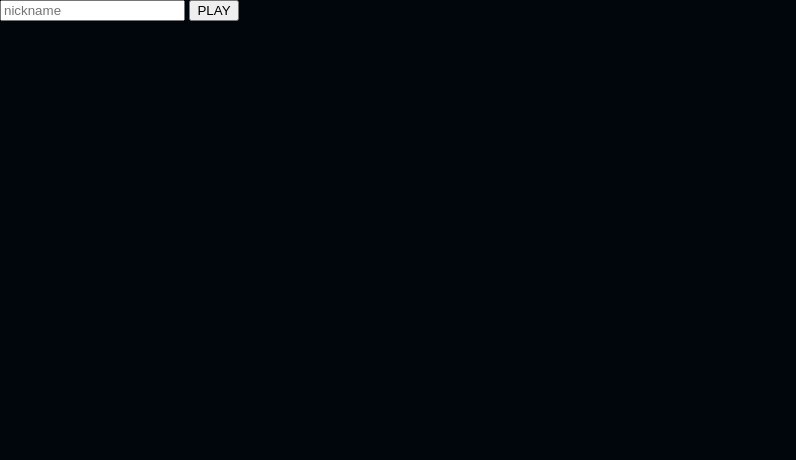
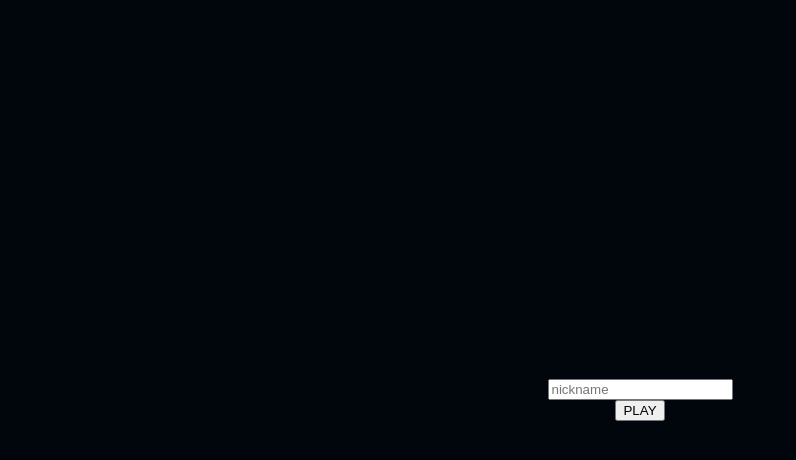
Before and after one commit to lunarfractal/unix-client, a plain HTML site: page index.html in a window 1280 px wide. Shown: the whole page, without its empty margins (0-796 px from the left). Drawn offline with nearby package versions, Linux system fonts and the light colour scheme.

Commit message:
Update main-notmin.css

```diff
--- a/css/main-notmin.css
+++ b/css/main-notmin.css
@@ -13,6 +13,23 @@ body {
 #canvas {
   position: fixed;
   margin: auto;
+}
+
+#overlay {
+  position: fixed;
+  margin: auto;
+  width: 100%;
+  height: 100%;
+  display: flex;
+  align-items: center;
+  justify-content: center;
+}
+
+#nickInput {
+  display: flex;
+  flex-direction: column;
+  align-items: center;
+  justify-content: center;
 }
 
 .app {
```
